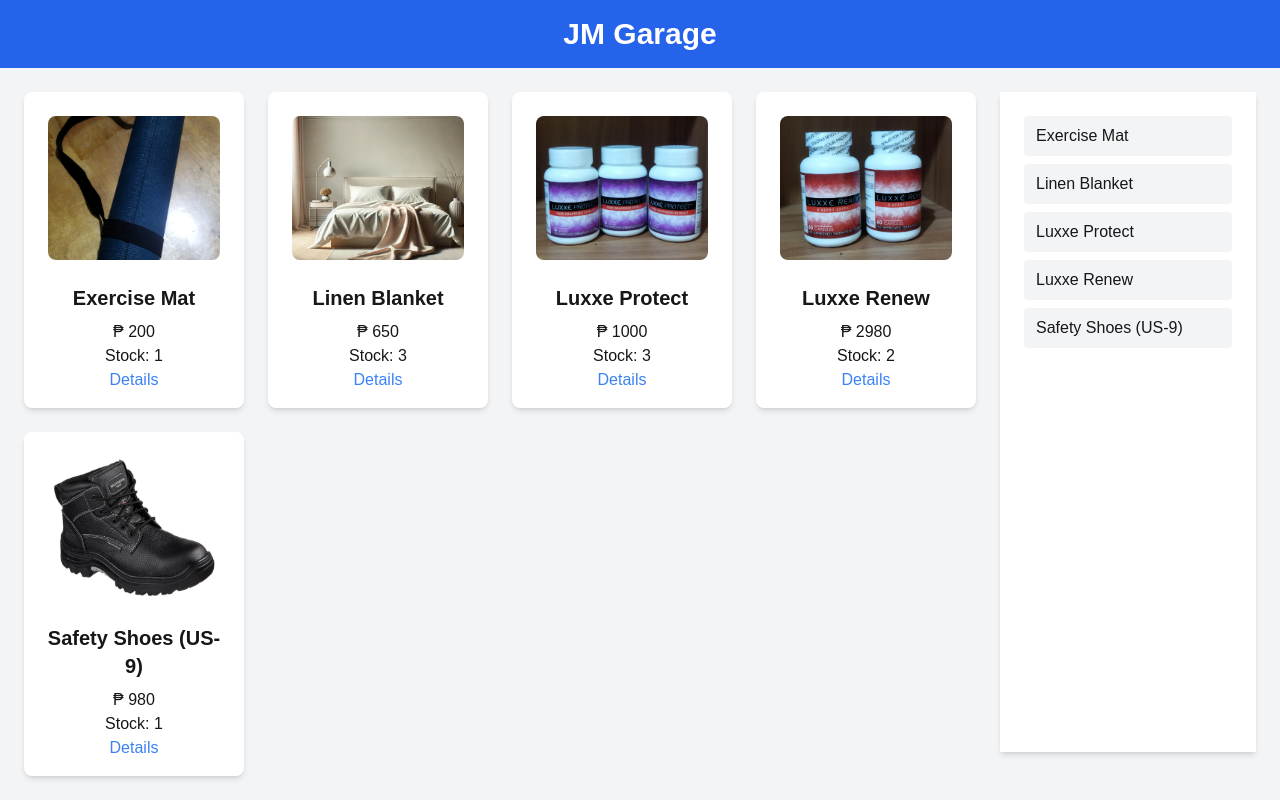
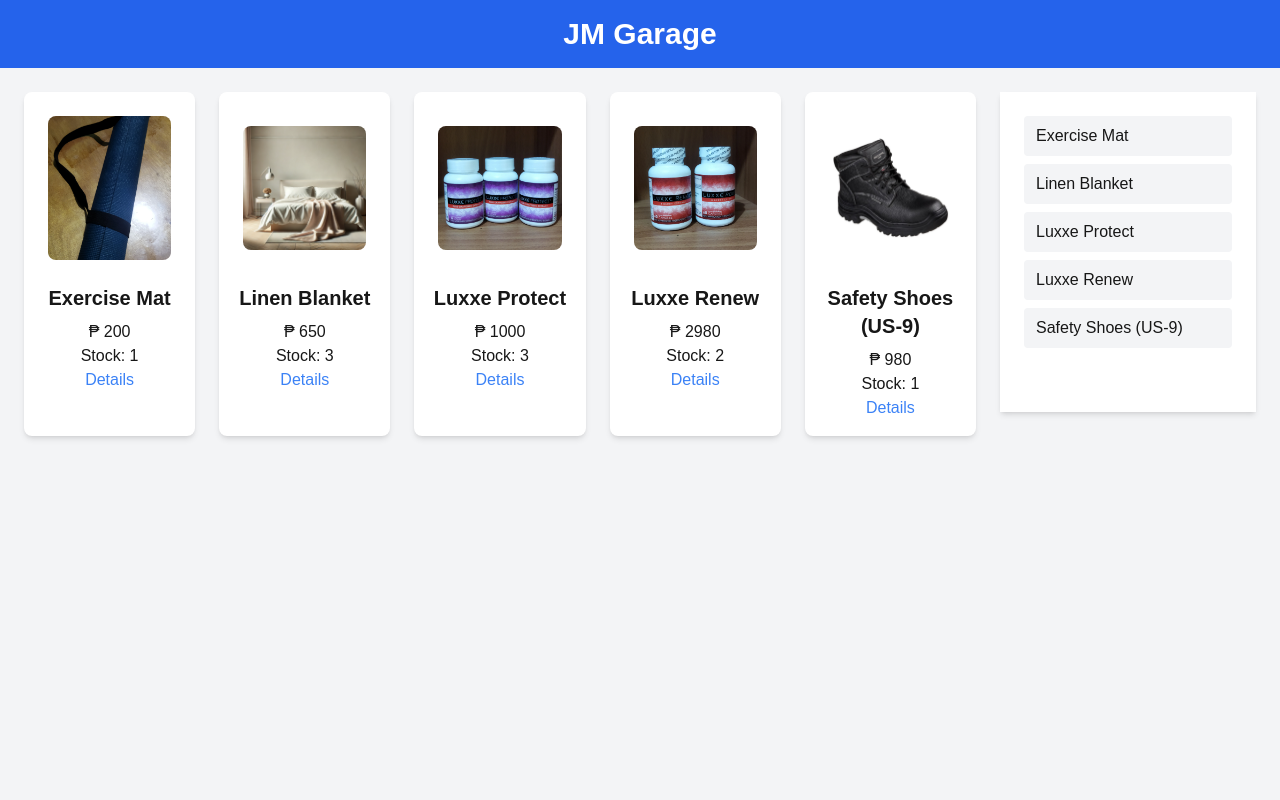
Before and after one commit to Jmarkzcod8r/jm-garage, a Next.js app: page / in a window 1280 px wide. Built offline with nearby package versions, Linux system fonts and the light colour scheme.

Commit message:
Adjust screen dynamics for cards

```diff
--- a/app/page.js
+++ b/app/page.js
@@ -71,7 +71,7 @@
       {/* Main Content */}
       <div className="flex flex-col sm:flex-row p-6 gap-6">
         {/* Cards Section */}
-        <div className="flex-1 grid grid-cols-2 sm:grid-cols-2 sm:grid-cols-3 lg:grid-cols-4 gap-6">
+        <div className="flex-1 grid grid-cols-2 sm:grid-cols-2 sm:grid-cols-3 lg:grid-cols-4 xl:grid-cols-5 2xl:grid-cols-6 gap-6">
           {sortedCards.map((card, index) => (
             <div
               key={card.id}
```
